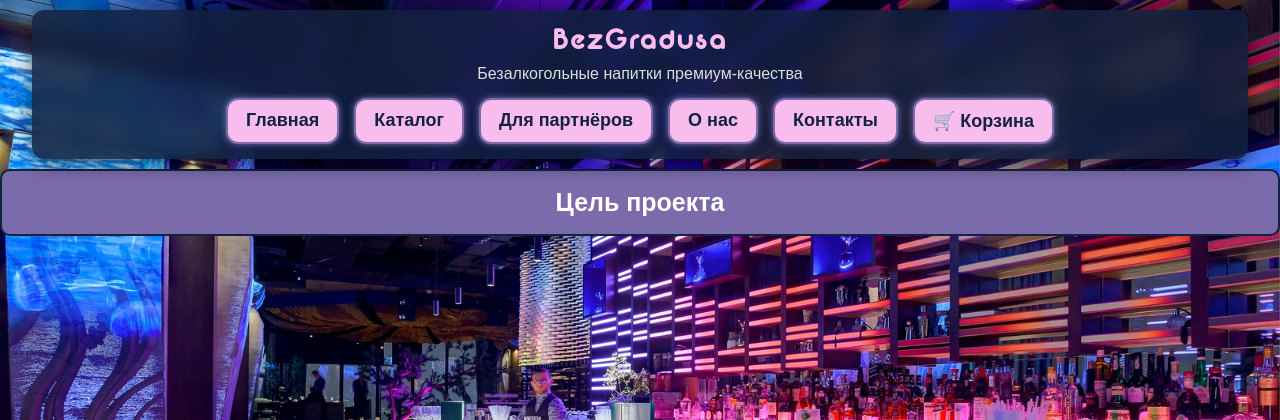
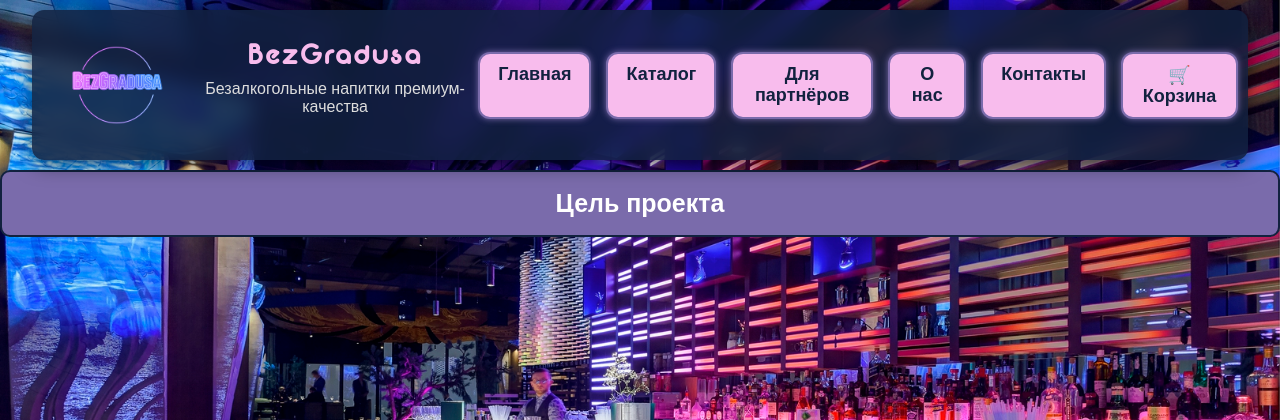
Before and after one commit to HolySh-tCrookedHands/BezGradusa, a FastAPI app: page /home in a window 1280 px wide. Shown: the top 420 px of the page. Run offline with FastAPI, Linux system fonts and the light colour scheme.

Commit message:
обновленная версия navbar

```diff
--- a/static/css/layout.css
+++ b/static/css/layout.css
@@ -13,12 +13,13 @@
 .brand {
     display: inline-flex;
 }
-.brand h1 {
+.brand-text{
     margin-top: auto;
     margin-bottom: auto;
 }
 
 .barnd-and-nav {
+    padding: 10px;
     display: flex;
     width: auto;
 }
--- a/templates/widget/navbar.html
+++ b/templates/widget/navbar.html
@@ -1,7 +1,13 @@
 <nav>
-    <div id="section_main">
+    <div class="barnd-and-nav" id="section_main">
+        <div class="brand">
+            <img src="/static/image/loho.png" width="150px">
+            <div class="brand-text">
                 <h1>BezGradusa</h1>
                 <h2>Безалкогольные напитки премиум-качества</h2>
+            </div>
+        </div>
+        <div class="nav-button">
             <ul class="list_item">
                 <li class="item"><a href="/home">Главная</a></li>
                 <li class="item"><a href="/catalog">Каталог</a></li>
@@ -11,4 +17,5 @@
                 <li class="item"><a href="#">🛒 Корзина</a></li>
             </ul>
         </div>
+    </div>
 </nav>
```
Lines whose indentation alone changed are shown as unchanged.
